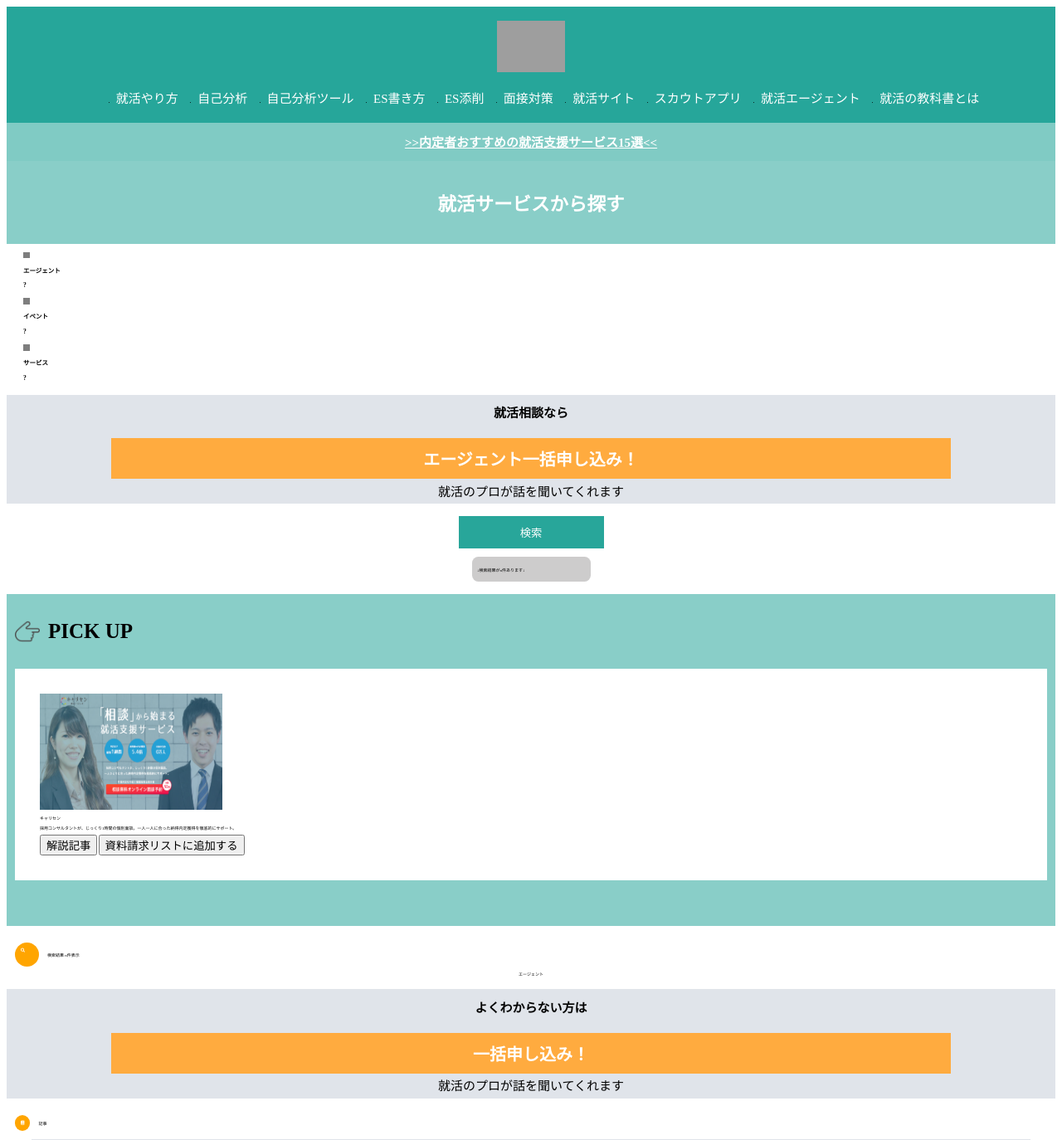
After one commit to daiki-sato/teamE, a PHP site: page /php/top_sp.php in a window 1280 px wide. The commit adds this page. Shown: the top 1374 px of the page at 83% size. Run offline with PHP 8.4, Linux system fonts and the light colour scheme; some libraries are stand-ins or nearby versions; grey boxes are pictures that could not be loaded.

Commit message:
sp版topPage

```diff
--- a/src/css/top.css
+++ b/src/css/top.css
@@ -1,59 +1,375 @@
 @charset "UTF-8";
-/* トップページのcss */
-/* // ここにheader.sass fotter.sassなどを挿入する */
 .search-area {
   color: #ffffff;
   background-color: #89CEC8;
-  padding: 15px 10px; }
+  padding: 15px 10px;
+  text-align: center;
+  font-size: 3em;
+}
 
-.search-area {
+/* トップページのcss */
+
+body{
+  /* emの文字サイズ指定 */
+  font-size: 5px;
+}
+
+/* // ここにheader.sass fotter.sassなどを挿入する */
+button {
+  cursor: pointer;
+}
+
+
+.category-tag-search {
+  display: none;
+}
+
+.category-search__button input{
+  display: flex;
+  justify-content: space-between;
+  align-items: center;
+  background-color: #c9c9c9;
   color: #ffffff;
-  background-color: #89CEC8;
-  padding: 15px 10px; }
+  border: none;
+  width: 100%;
+  padding: 10px;
+  border-radius: 10px;
+  margin: 0 auto;
+}
 
-.header {
+.category-search__button-check{
+  filter: invert(88%) sepia(61%) saturate(0%) hue-rotate(229deg) brightness(107%) contrast(101%);
+  width: 1.5em;
+  height: 1.5em;
+}
+input[type="checkbox" i]{
+  display: none;
+}
+
+.category-search__button-text{
+  font-size: 1.5em;
+  font-weight: 600;
+}
+
+.category-search_button-q{
+  font-size: 1.5em;
+  font-weight: 600;
+  background-color: #ffffff;
+  color: #000000;
+  width: 1.5em;
+  height: 1.5em;
+  border-radius: 50%;
+  line-height: 1.5em;
+}
+
+@media screen and (min-width: 960px) {
+  .category-tag-search {
+    display: block;
+  }
+  .category-search {
+    display: none;
+  }
+  .tag-search {
+    display: none;
+  }
+  .aa {
+    display: flex;
+  }
+  .category-search__menu {
+    width: 100%;
+  }
+}
+
+
+.category-search__list {
+  margin: 10px 20px;
+}
+
+.category-search__title-box {
+  background-color: #28A69A;
+  padding: 5px 0;
+}
+
+.category-search__title {
+  color: #ffffff;
+}
+
+.category-search__text {
+  font-size: 12px;
+  padding: 5px 10px;
+}
+
+.tag-search__menu {
+  margin: 2em 3em;
+  /* display: flex; */
+  flex-wrap: wrap;
+  box-sizing: border-box;
+  overflow: hidden;
+  align-items: center;
+  text-align: center;
+  display: grid;
+  grid-template-columns: 1fr 1fr 1fr;
+}
+
+.tag-search__list {
+  /* margin: 3em; */
+  margin: 3em 0;
+  list-style: none;
+  display: block;
+}
+
+.tag-search__list a {
+  color: #ffffff;
+  background-color: #c9c9c9;
+  padding: 10px 15px;
+  border-radius: 50px;
+  font-size: 3em;
+  font-weight: 300;
+}
+
+.search-box {
+  background-color: #28A69A;
+  margin: 2em auto;
+  width: 35em;
+}
+
+.search-box .search-box__button {
+  display: block;
+  width: 100%;
+  cursor: pointer;
+  border: none;
   background-color: #28A69A;
   color: #ffffff;
-  margin-bottom: 50px;
-  text-align: center; }
-  .header .header-nav {
-    height: 130px; }
-    .header .header-nav__img {
-      height: 62px;
-      padding: 10px 0 10px 0;
-      cursor: pointer; }
-    .header .header-nav .header-nav__menu__list {
-      list-style: none;
-      display: inline-block;
-      padding: 10px 15px 15px; }
-    .header .header-nav .header-nav__menu__list a {
-      color: #ffffff;
-      height: auto;
-      font-size: 15px;
-      padding: 10px 8px 15px;
-      line-height: 1.5; }
-  .header .header-info {
-    background: #89CEC8;
-    height: 52px; }
-    .header .header-info__text {
-      display: block;
-      padding: 10px;
-      font-weight: bold;
-      height: 30px;
-      line-height: 30px; }
+  padding: 10px 30px;
+}
 
-.keyword-search .keyword-search-form__input {
-  width: 70%;
-  height: 40px; }
+.number-of-searches-box{
+  background-color: #cdcccc;
+  margin: 2em auto;
+  padding: 0.3em;
+  width: 28em;
+  border-radius: 1.5em;
+}
+.number-of-searches-box .number-of-searches__text{
+  color: #000000;
+  white-space: nowrap;
+  width: 100%;
+  border: none;
+  padding: 1em;
+}
 
-.keyword-search .keyword-search-form__button {
-  background-color: #757678;
+
+.application-area {
+  margin-bottom: 3em;
+  background-color: #E0E4EA;
+  text-align: center;
+}
+
+.application-area .application-area__text {
+  line-height: 30px;
+  font-size: 3em;
+  font-weight: 600;
+  padding-top: 0.5em;
+}
+
+.application-area .application-area__description {
+  line-height: 30px;
+  font-size: 3em;
+  font-weight: 300;
+  padding-top: 0.5em;
+}
+
+.application-area .application-area__button {
+  display: block;
+  width: 80%;
+  cursor: pointer;
+  border: none;
+  padding: 0.5em 1em;
+  margin: 0 auto;
+  text-align: center;
   color: #ffffff;
+  background-color: #FFAB3F;
+  font-size: 4em;
+  font-weight: 600;
+}
+
+
+.pick-up {
+  height: 400px;
+  background-color: #89CEC8;
+  margin: 3em 0;
+}
+
+.pick-up .pick-up__title__box {
+  display: flex;
+  align-items: center;
+  padding: 10px 0 10px 10px;
+}
+
+/* PICK UP */
+.pick-up__title__text{
+  font-size: 5em;
+  font-weight: 600;
+}
+
+.pick-up .pick-up__title__box .pick-up__title__img {
+  width: 30px;
+  margin-right: 10px;
+}
+
+.pick-up .pick-up-list {
+  background-color: #ffffff;
+  padding: 30px;
+  margin: 0 10px;
+}
+
+.pick-up .pick-up-list__1 {
+  display: flex;
+}
+
+.pick-up .pick-up-list__img {
+  width: 220px;
+  height: 140px;
+  margin: 0 auto;
+}
+
+.pick-up .pick-up-list__button button {
+  background-color: #89CEC8;
+  color: #ffffff;
+  padding: 20px;
   border: none;
-  padding: 8px 30px;
-  border-radius: 5px; }
+  width: 200px;
+}
 
-.tag-search__menu__list {
+.search-results .search-results__title-box {
+  display: flex;
+  align-items: center;
+  margin-left: 10px;
+  margin-top: 20px;
+}
+
+.search-results .search-results__title-box .fa-search {
+  background-color: orange;
+  width: 3em;
+  height: 3em;
+  border-radius: 50px;
+  padding: 7px;
   color: #ffffff;
-  background-color: #28A69A;
-  padding: 5px; }
+  margin-right: 10px;
+}
+.search-results .search-results__agent {
+  text-align: center;
+}
+
+.article .article__title-box {
+  display: flex;
+  align-items: center;
+  margin-left: 10px;
+  margin-top: 20px;
+}
+
+.article .article__title-box .fa-book {
+  background-color: orange;
+  border-radius: 50px;
+  padding: 7px;
+  color: #ffffff;
+  margin-right: 10px;
+}
+
+.article .article__item {
+  background-color: #E0E4EA;
+  margin: 10px 30px;
+  padding-top: 10px;
+  padding-bottom: 10px;
+}
+
+.article .cardtype__article {
+  width: 90%;
+  margin: 0 auto;
+  background-color: #ffffff;
+}
+
+.article .cardtype__article .cardtype__article:nth-child(odd) {
+  margin-right: 4%;
+}
+
+.article .cardtype__article .popular-posts .cardtype__link {
+  padding-bottom: 10px;
+}
+
+.article .cardtype__article .popular-posts .cardtype__article p {
+  margin: 0;
+}
+
+.article .cardtype__article .cardtype__img {
+  margin: 0;
+  overflow: hidden;
+  position: relative;
+  height: auto;
+  padding: 10px 10px;
+}
+
+.article .cardtype__article .cardtype__img img {
+  border-radius: 2px 2px 0 0;
+  width: 100%;
+}
+
+.article .cardtype__article img {
+  max-width: 100%;
+  height: auto;
+  border: 0;
+  vertical-align: middle;
+}
+
+.article .cardtype__article .cardtype__article-info {
+  padding-top: 0.5em;
+  padding: 20px 10px;
+  color: #6d6868;
+  line-height: 20px;
+}
+
+.article .cardtype__article .popular-posts.cardtype h3 {
+  margin: 0 .45em;
+  font-size: 15px;
+  color: inherit;
+  background: none;
+  border: none;
+}
+
+.footer {
+  text-align: center;
+}
+
+.footer .footer__text {
+  font-size: 14px;
+}
+
+.footer .footer__form-button {
+  cursor: pointer;
+  border: none;
+  background-color: #FFAB3F;
+  padding: 5px 25px;
+  font-size: 12px;
+  border-radius: 5px;
+}
+
+.footer .footer__reset-button {
+  cursor: pointer;
+  border: none;
+  background-color: #c9c9c9;
+  color: #ffffff;
+  padding: 3px 15px;
+  font-size: 10px;
+  border-radius: 5px;
+}
+
+.entry-page {
+  border: 1px  solid gray;
+  margin-top: 10px;
+  height: 100vh;
+  padding: 10px 3px;
+}
+
+.entry-page .entry-page__text {
+  margin: 20px 0;
+}
--- /dev/null
+++ b/src/php/top_sp.php
@@ -0,0 +1,306 @@
+<!-- header.phpとfooter.phpを挿入する -->
+<!DOCTYPE html>
+<html lang="ja">
+<head>
+  <meta charset="UTF-8">
+  <meta http-equiv="X-UA-Compatible" content="IE=edge">
+  <meta name="viewport" content="width=device-width, initial-scale=1.0">
+  <title>Document</title>
+  <link rel="stylesheet" href="../css/reset">
+  <link rel="stylesheet" href="../css/top.css">
+  <link rel="stylesheet" href="../css/header.css">
+
+  <link href="https://use.fontawesome.com/releases/v5.15.1/css/all.css" rel="stylesheet">
+
+</head>
+<body>
+
+  <header class="header">
+
+    <div class="header__top">
+
+        <div id="nav-drawer">
+          <input id="nav-input" type="checkbox" class="nav-unshown">
+          <label id="nav-open" for="nav-input"><span></span></label>
+          <label class="nav-unshown" id="nav-close" for="nav-input"></label>
+
+          <div id="nav-content">
+
+            <div class="sidebar-wrap">
+
+              <div class="sidebar-wrap__menu">MENU
+                <label class="close" for="drawer__input"><span></span></label>
+              </div>
+
+              <div class="sidebar-wrap__searcharea"></div>
+
+              <div class="sidebar-wrap__group">
+                <div class="sidebar-wrap__title"></div>
+                <div class="sidebar-wrap__content"></div>
+              </div>
+
+            </div>
+
+            <div class="nav-content__recomended"></div>
+
+          </div>
+
+        </div>
+
+        <h1 class="header-logo">
+          <img src="./logo.png" class="header-logo__img" alt="就活の教科書_ロゴ">
+        </h1>
+
+    </div>
+
+    <nav class="header-nav">
+      <ul class="header-nav__group">
+        <li class="header-nav__content"><a href="https://reashu.com/category/%e5%b0%b1%e6%b4%bb%e3%81%ae%e3%82%84%e3%82%8a%e6%96%b9/" class="header-nav__content-text">就活やり方</a></li>
+        <li class="header-nav__content"><a href="https://reashu.com/category/%e8%87%aa%e5%b7%b1%e5%88%86%e6%9e%90/" class="header-nav__content-text">自己分析</a></li>
+        <li class="header-nav__content"><a href="https://reashu.com/category/%e8%87%aa%e5%b7%b1%e5%88%86%e6%9e%90_%e8%a8%ba%e6%96%ad%e3%83%84%e3%83%bc%e3%83%ab/" class="header-nav__content-text">自己分析ツール</a></li>
+        <li class="header-nav__content"><a href="https://reashu.com/category/es%e5%af%be%e7%ad%96/" class="header-nav__content-text">ES書き方</a></li>
+        <li class="header-nav__content"><a href="https://reashu.com/category/es%e5%af%be%e7%ad%96/es%e6%b7%bb%e5%89%8a/" class="header-nav__content-text">ES添削</a></li>
+        <li class="header-nav__content"><a href="https://reashu.com/category/%e9%9d%a2%e6%8e%a5%e5%af%be%e7%ad%96/" class="header-nav__content-text">面接対策</a></li>
+        <li class="header-nav__content"><a href="https://reashu.com/category/%e5%b0%b1%e6%b4%bb%e3%82%b5%e3%82%a4%e3%83%88/" class="header-nav__content-text">就活サイト</a></li>
+        <li class="header-nav__content"><a href="https://reashu.com/category/%e9%80%86%e6%b1%82%e4%ba%ba%e3%82%b9%e3%82%ab%e3%82%a6%e3%83%88%e3%82%b5%e3%82%a4%e3%83%88/" class="header-nav__content-text">スカウトアプリ</a></li>
+        <li class="header-nav__content"><a href="https://reashu.com/category/%e5%b0%b1%e6%b4%bb%e3%82%a8%e3%83%bc%e3%82%b8%e3%82%a7%e3%83%b3%e3%83%88/" class="header-nav__content-text">就活エージェント</a></li>
+        <li class="header-nav__content"><a href="https://reashu.com/what-is-reashu/" class="header-nav__content-text">就活の教科書とは</a></li>
+      </ul>
+    </nav>
+
+    <div class="header-info">
+      <a href="https://reashu.com/category/%e5%b0%b1%e6%b4%bb%e6%94%af%e6%8f%b4%e3%82%b5%e3%83%bc%e3%83%93%e3%82%b9/" class="header-info__text"> >>内定者おすすめの就活支援サービス15選<< </a>
+    </div>
+
+  </header>
+
+  <div class="container">
+
+  <div class="search-area">
+    <h2 class="search-area__title">就活サービスから探す</h2>
+  </div>
+
+  <div class="category-search__menu">
+    <div class="category-search__list">
+      <input type="checkbox" class="category-search__button">
+        <p><img src="./checking.png" class="category-search__button-check" alt="チェックマーク"></p>
+        <p class="category-search__button-text">エージェント</p>
+        <p class="category-search_button-q">?</p>
+      </input>
+    </div>
+    <div class="category-search__list">
+      <input type="checkbox" class="category-search__button">
+        <p><img src="./checking.png" class="category-search__button-check" alt="チェックマーク"></p>
+        <p class="category-search__button-text">イベント</p>
+        <p class="category-search_button-q">?</p>
+      </input>
+    </div>
+    <div class="category-search__list">
+      <input type="checkbox" class="category-search__button">
+        <p><img src="./checking.png" class="category-search__button-check" alt="チェックマーク"></p>
+        <p class="category-search__button-text">サービス</p>
+        <p class="category-search_button-q">?</p>
+      </input>
+    </div>
+  </div>
+</section>
+
+<section class="tag-search">
+  <div class="search-area">
+    <h2 class="search-area__title">タグからから探す</h2>
+  </div>
+
+  <ul class="tag-search__menu">
+    <li class="tag-search__list"  ><a href="" onclick="buttonClick()">#理系</a></li>
+    <li class="tag-search__list"  onclick="buttonClick()"><a href="">#文系</a></li>
+    <li class="tag-search__list"  onclick="buttonClick()"><a href="">#星3以上</a></li>
+    <li class="tag-search__list"  onclick="buttonClick()"><a href="">#理系</a></li>
+    <li class="tag-search__list"  onclick="buttonClick()"><a href="">#文系</a></li>
+    <li class="tag-search__list"  onclick="buttonClick()"><a href="">#星3以上</a></li>
+    <li class="tag-search__list"  onclick="buttonClick()"><a href="">#理系</a></li>
+    <li class="tag-search__list"  onclick="buttonClick()"><a href="">#文系</a></li>
+    <li class="tag-search__list"  onclick="buttonClick()"><a href="">#星3以上</a></li>
+  </ul>
+</section>
+
+<!-- だいきへー↓↓↓↓↓これはなんですか？↓↓↓ -->
+
+<!--
+<section class="category-tag-search">
+  <div class="search-area">
+    <h2 class="search-area__title">サービス・タグから探す</h2>
+  </div>
+
+  <div class="aa"> -->
+
+
+    <!-- <div class="category-search__menu">
+      <div class="category-search__list">
+        <button class="category-search__button">
+          <i class="fas fa-check">エージェント</i>
+        </button>
+      </div>
+      <div class="category-search__list">
+        <button class="category-search__button">
+          <i class="fas fa-check">イベント</i>
+        </button>
+      </div>
+      <div class="category-search__list">
+        <button class="category-search__button">
+          <i class="fas fa-check">サービス</i>
+        </button>
+      </div>
+    </div> -->
+
+
+    <!-- <ul class="tag-search__menu">
+      <li class="tag-search__list"  ><a href="" onclick="buttonClick()">#理系</a></li>
+      <li class="tag-search__list"  onclick="buttonClick()"><a href="">#文系</a></li>
+      <li class="tag-search__list"  onclick="buttonClick()"><a href="">#星3以上</a></li>
+      <li class="tag-search__list"  onclick="buttonClick()"><a href="">#理系</a></li>
+      <li class="tag-search__list"  onclick="buttonClick()"><a href="">#文系</a></li>
+      <li class="tag-search__list"  onclick="buttonClick()"><a href="">#星3以上</a></li>
+      <li class="tag-search__list"  onclick="buttonClick()"><a href="">#理系</a></li>
+      <li class="tag-search__list"  onclick="buttonClick()"><a href="">#文系</a></li>
+      <li class="tag-search__list"  onclick="buttonClick()"><a href="">#星3以上</a></li>
+    </ul> -->
+
+  </div>
+
+</section>
+
+
+
+
+
+
+
+
+
+
+<div class="application-area">
+  <p class="application-area__text">就活相談なら</p>
+  <button class="application-area__button">エージェント一括申し込み！</button>
+  <span class="application-area__description">就活のプロが話を聞いてくれます</span>
+</div>
+
+
+<div class="search-box">
+  <button class="search-box__button">検索</button>
+</div>
+
+<div class="number-of-searches-box">
+  <p class="number-of-searches__text">↓検索結果がn件あります↓</p>
+</div>
+
+
+
+<section class="pick-up">
+  <div class="pick-up__title__box">
+    <img src="../img/指差しの手の線画アイコン.png" class="pick-up__title__img" alt="">
+    <h2 class="pick-up__title__text">PICK UP</h2>
+  </div>
+
+  <div class="pick-up-lists">
+    <!-- この中にcardを入れる -->
+    <div class="pick-up-list">
+      <img class="pick-up-list__img" src="../img/キャリセン.png" alt="キャリセンの画像">
+      <p>キャリセン</p>
+      <p>採用コンサルタントが、じっくり1時間の個別面談。一人一人に合った納得内定獲得を徹底的にサポート。</p>
+      <button>解説記事</button>
+      <button>資料請求リストに追加する</button>
+    </div>
+  </div>
+</section>
+
+<section class="search-results">
+  <div class="search-results__title-box">
+    <i class="fas fa-search"></i>
+    <p>検索結果 n件表示</p>
+  </div>
+
+  <div class="search-results__agent">
+    <p>エージェント</p>
+  </div>
+
+  <div class="search-results-lists">
+    <div class="search-results-list">
+
+    </div>
+    <div class="search-results-list">
+
+    </div>
+
+    <div class="application-area">
+      <p class="application-area__text">よくわからない方は</p>
+      <button class="application-area__button">一括申し込み！</button>
+      <span class="application-area__description">就活のプロが話を聞いてくれます</span>
+    </div>
+
+    <div class="search-results-list">
+
+    </div>
+
+  </div>
+
+</section>
+
+<section class="article">
+  <div class="article__title-box">
+    <i class="fa fa-book"></i>
+    <p>記事</p>
+  </div>
+
+  <div class="article__items">
+    <div class="article__item">
+      <article class="cardtype__article">
+        <a class="cardtype__link" href="https://reashu.com/category/%e5%b0%b1%e6%b4%bb%e6%94%af%e6%8f%b4%e3%82%b5%e3%83%bc%e3%83%93%e3%82%b9/" data-wpel-link="internal">
+          <p class="cardtype__img">
+            <img loading="lazy" class="lazy alignnone size-thumb-520 wp-image-3370" src="https://reashu.com/wp-content/uploads/2020/02/090a909fd57f1ca462afab4214525b84.png" alt="【内定者が選んだ】就活支援サービスおすすめ15選｜学生は完全無料" width="520" height="300" />
+            <noscript>
+              <img loading="lazy" class="alignnone size-thumb-520 wp-image-3370" src="https://reashu.com/wp-content/uploads/2020/02/090a909fd57f1ca462afab4214525b84.png" alt="【内定者が選んだ】就活支援サービスおすすめ15選｜学生は完全無料" width="520" height="300" />
+            </noscript>
+          </p>
+          <div class="cardtype__article-info">
+            <h3>内定にさらに一歩近づこう！ 就活支援サービスおすすめ15選</h3>
+          </div>
+        </a>
+      </article>
+    </div>
+
+    <div class="article__item">
+      <article class="cardtype__article">
+        <a class="cardtype__link" href="https://reashu.com/category/%e5%b0%b1%e6%b4%bb%e3%82%b5%e3%82%a4%e3%83%88/" data-wpel-link="internal">
+
+        <p class="cardtype__img">
+          <img loading="lazy" class="lazy alignnone size-thumb-520 wp-image-3370" src="https://reashu.com/wp-content/uploads/2020/02/d60865890e72ece3d5c6e94107f110ec.png" alt="【内定者が選んだ】就活サイトおすすめ30選！ 就活生はみんな登録してる！？" width="520" height="300" />
+          <noscript>
+            <img loading="lazy" class="alignnone size-thumb-520 wp-image-3370" src="https://reashu.com/wp-content/uploads/2020/02/d60865890e72ece3d5c6e94107f110ec.png" alt="【内定者が選んだ】就活サイトおすすめ30選！ 就活生はみんな登録してる！？" width="520" height="300" />
+          </noscript>
+          </p>
+
+        <div class="cardtype__article-info">
+        <h3>就活生はみんな登録してる！？ 就活サイトおすすめ30選</h3>
+        </div></a>
+        </article>
+    </div>
+
+  </div>
+</section>
+
+
+<footer class="footer">
+  <p class="footer__text">2件の製品が資料請求リストにあります。</p>
+  <div>
+    <button class="footer__form-button">資料請求フォームへ</button>
+    <button class="footer__reset-button">リストをリセット</button>
+  </div>
+</footer>
+
+</div>
+
+<!-- <script src="../js/top.js"></script> -->
+
+
+</body>
+</html>
```
